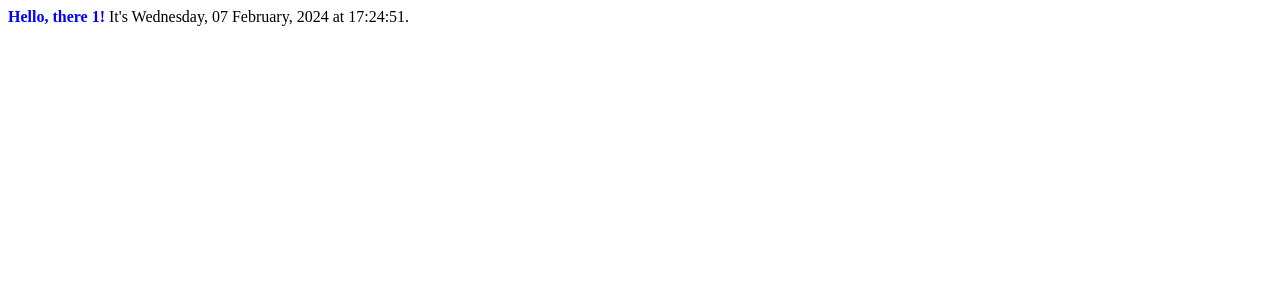
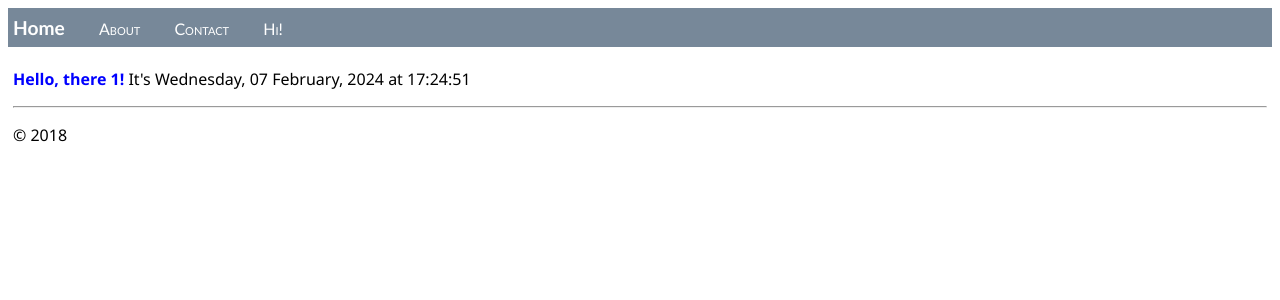
Before and after one commit to ted-devs/django-practice, a Django app: page /hello/1 in a window 1280 px wide. Shown: the top 300 px of the page. Run offline with Django 5.2, Linux system fonts and the light colour scheme.

Commit message:
template is used to render html

```diff
--- a/hello/static/hello/site.css
+++ b/hello/static/hello/site.css
@@ -2,3 +2,31 @@
     font-weight: 600;
     color: blue;
 }
+
+.navbar {
+    background-color: lightslategray;
+    font-size: 1em;
+    font-family: 'Trebuchet MS', 'Lucida Sans Unicode', 'Lucida Grande', 'Lucida Sans', Arial, sans-serif;
+    color: white;
+    padding: 8px 5px 8px 5px;
+}
+
+.navbar a {
+    text-decoration: none;
+    color: inherit;
+}
+
+.navbar-brand {
+    font-size: 1.2em;
+    font-weight: 600;
+}
+
+.navbar-item {
+    font-variant: small-caps;
+    margin-left: 30px;
+}
+
+.body-content {
+    padding: 5px;
+    font-family: 'Segoe UI', Tahoma, Geneva, Verdana, sans-serif;
+}
--- a/hello/templates/hello/hello_there.html
+++ b/hello/templates/hello/hello_there.html
@@ -1,14 +1,10 @@
-<!DOCTYPE html>
-<html lang="en">
-<head>
-    <meta charset="UTF-8">
-    <meta name="viewport" content="width=device-width, initial-scale=1.0">
-    {% load static %}
-    <link rel="stylesheet" type="text/css" href="{% static 'hello/site.css' %}" />
-    <title>Hello, Django</title>
-</head>
-<body>
+{% extends "hello/layout.html" %}
+{% block title %}
+Hello, Django
+{% endblock %}
+{% block content %}
+<p>
     <span class="message">Hello, there {{ name }}!</span>
-    It's {{ date | date:"l, d F, Y" }} at {{ date | time:"H:i:s" }}.
-</body>
-</html>
+    It's {{ date | date:"l, d F, Y" }} at {{ date | time:"H:i:s" }}
+</p>
+{% endblock %}
--- /dev/null
+++ b/hello/templates/hello/layout.html
@@ -0,0 +1,30 @@
+<!DOCTYPE html>
+<html lang="en">
+
+<head>
+    <meta charset="UTF-8">
+    <meta name="viewport" content="width=device-width, initial-scale=1.0">
+    <title>{% block title %}{% endblock %}</title>
+    {% load static %}
+    <link rel="stylesheet" type="text/css" href="{% static 'hello/site.css' %}" />
+</head>
+
+<body>
+    <div class="navbar">
+        <a href="{% url 'home' %}" class="navbar-brand">Home</a>
+        <a href="{% url 'about' %}" class="navbar-item">About</a>
+        <a href="{% url 'contact' %}" class="navbar-item">Contact</a>
+        <a href="{% url 'hello_there' 'VSCode' %}" class="navbar-item">Hi!</a>
+    </div>
+
+    <div class="body-content">
+        {% block content %}
+        {% endblock %}
+        <hr/>
+        <footer>
+            <p>&copy; 2018</p>
+        </footer>
+    </div>
+</body>
+
+</html>
--- a/hello/urls.py
+++ b/hello/urls.py
@@ -4,4 +4,6 @@ from hello import views
 urlpatterns = [
     path('', views.home, name='home'),
     path('hello/<name>', views.hello_there, name='hello_there'),
+    path('contact/', views.contact, name='contact'),
+    path('about/', views.about, name='about')
 ]
--- a/hello/views.py
+++ b/hello/views.py
@@ -8,7 +8,15 @@ import re
 
 
 def home(request):
-    return HttpResponse('Hello, Django!')
+    return render(request, 'hello/home.html')
+
+
+def about(request):
+    return render(request, 'hello/about.html')
+
+
+def contact(request):
+    return render(request, 'hello/contact.html')
 
 
 def hello_there(request, name):
```
Also changed, not shown: hello/templates/hello/about.html (added, +7 -0 lines), hello/templates/hello/contact.html (added, +7 -0 lines), hello/templates/hello/home.html (added, +7 -0 lines).
